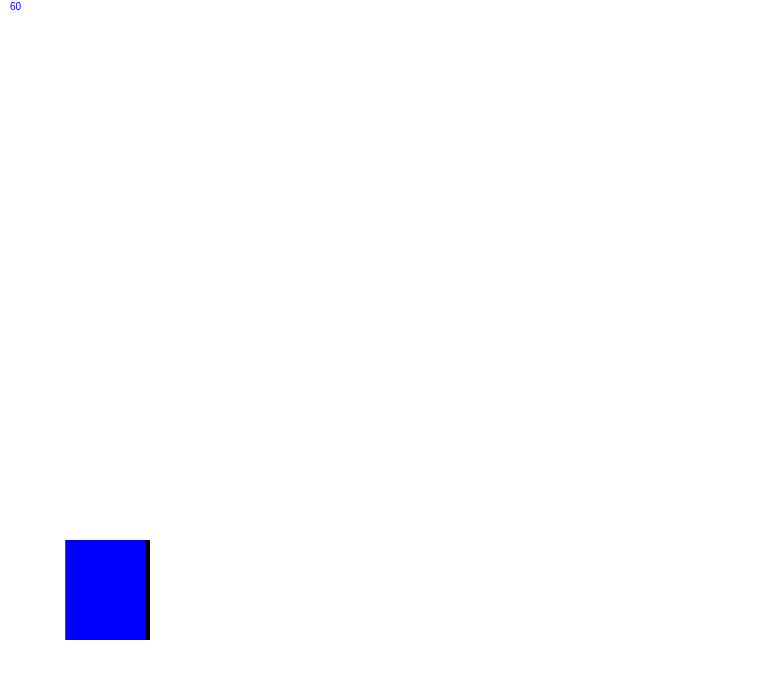
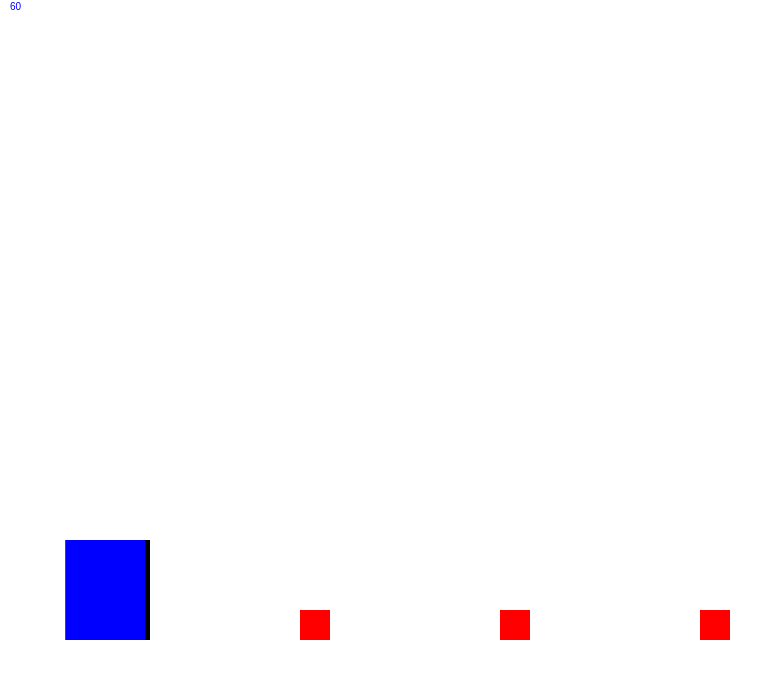
Before and after one commit to BMarcelus/Metroidvania1, a website: page bjs/index.html in a window 1280 px wide. Shown: the whole page, without its empty margins (0-783 px from the left). Drawn offline with Linux system fonts and the light colour scheme.

Commit message:
Itemasdaskdakshkjshdfg

```diff
--- a/bjs/Hitbox.js
+++ b/bjs/Hitbox.js
@@ -20,7 +20,7 @@
       this.collisionBehaviour(col);
     }
     collisionBehaviour(col) {
-      console.log("default");
+      console.log("hitbox default");
     }
   }
 
--- /dev/null
+++ b/bjs/Inventory.js
@@ -0,0 +1,17 @@
+(function LoadInventory() {
+  const { Entity, Input, Time, HitBox } = BDOTJS;
+
+  class Inventory {
+    constructor(maxsize) {
+			this.items = [];
+			this.maxsize = maxsize;
+		}
+		addItem(item) {
+			if (this.items.length >= this.maxsize) return false;
+			this.items.push(item);
+			return true;
+		}
+  }
+
+  BDOTJS.Inventory = Inventory;
+}());
--- /dev/null
+++ b/bjs/Item.js
@@ -0,0 +1,44 @@
+(function LoadItem() {
+  const { Entity, Inventory } = BDOTJS;
+
+  class ItemObject extends Entity {
+
+    constructor(world, data, ...args) {
+			super(...args);
+			this.world = world;
+			this.data = data;
+			this.color = 'red';
+			this.vx = 0;
+			this.vy = 0;
+			this.gravity = 1;
+			this.pickedup = false;
+		}
+
+    update() {
+			this.applyGravity();
+      this.applyVelocity();
+      this.world.boundToFloor(this, this.onGrounded);
+		}
+		onCollision(col) {
+			if(!col.inventory) return;
+			if(col.inventory.addItem(this.data))
+				this.shouldDelete = true;
+    }
+	}
+
+	class ItemData {
+		constructor() {
+
+		}
+		useItem(user) {
+			this.itemBehaviour(user);
+		}
+		itemBehaviour(user)
+		{
+			console.log("default item behaviour");
+		}
+	}
+
+	BDOTJS.ItemData = ItemData;
+	BDOTJS.ItemObject = ItemObject;
+}());
--- a/bjs/Player.js
+++ b/bjs/Player.js
@@ -1,5 +1,5 @@
 (function LoadPlayer() {
-  const { Entity, Input, Time, HitBox } = BDOTJS;
+  const { Entity, Input, Time, HitBox, Inventory } = BDOTJS;
 
   class Player extends Entity {
     constructor(world, Projectile, ...args) {
@@ -20,6 +20,7 @@
       this.Projectile = Projectile;
       this.doubleJumps = 3;
       this.maxDoubleJumps = 3;
+      this.inventory = new Inventory(3);
     }
     update() {
       const hi = Input.getAxisHorizontal();
--- a/bjs/Projectile.js
+++ b/bjs/Projectile.js
@@ -11,6 +11,7 @@
       this.tag = 1;
       this.direction = vx;
       this.life = 100;
+      this.color = 'black';
     }
     update() {
       super.update();
--- a/bjs/game2.js
+++ b/bjs/game2.js
@@ -1,5 +1,5 @@
 function start() {
-  const { Driver, Input, Time, SetupCanvas, Player, Enemy, Projectile } = BDOTJS;
+  const { Driver, Input, Time, SetupCanvas, Player, Enemy, Projectile, ItemObject, ItemData } = BDOTJS;
   const { CE, canvas } = SetupCanvas();
   Input.addButton('jump', [87, 38, 32]); // w, up arrow, space bar
   Input.addButton('crouch', [83, 40]); // s and down arrow
@@ -50,6 +50,8 @@ function start() {
     // }
   }, 1);
   main.addEntity(player);
+  for(var x = 0; x < 4; ++x)
+    main.addEntity(new ItemObject(world, new ItemData(), (x * 200) + 100, 0, 30, 30));
   main.addEntity(new Enemy(world, CE.width * Math.random(), 100, 80, 100));
   main.start();
 }
--- a/bjs/index.html
+++ b/bjs/index.html
@@ -37,6 +37,8 @@
   loadSequentially("./",[
     "b.js",
     "Hitbox.js",
+    "Inventory.js",
+    "Item.js",
     "Projectile.js",
     "Enemy.js",
     "Player.js",
```
Also changed, not shown: 1 other file.
